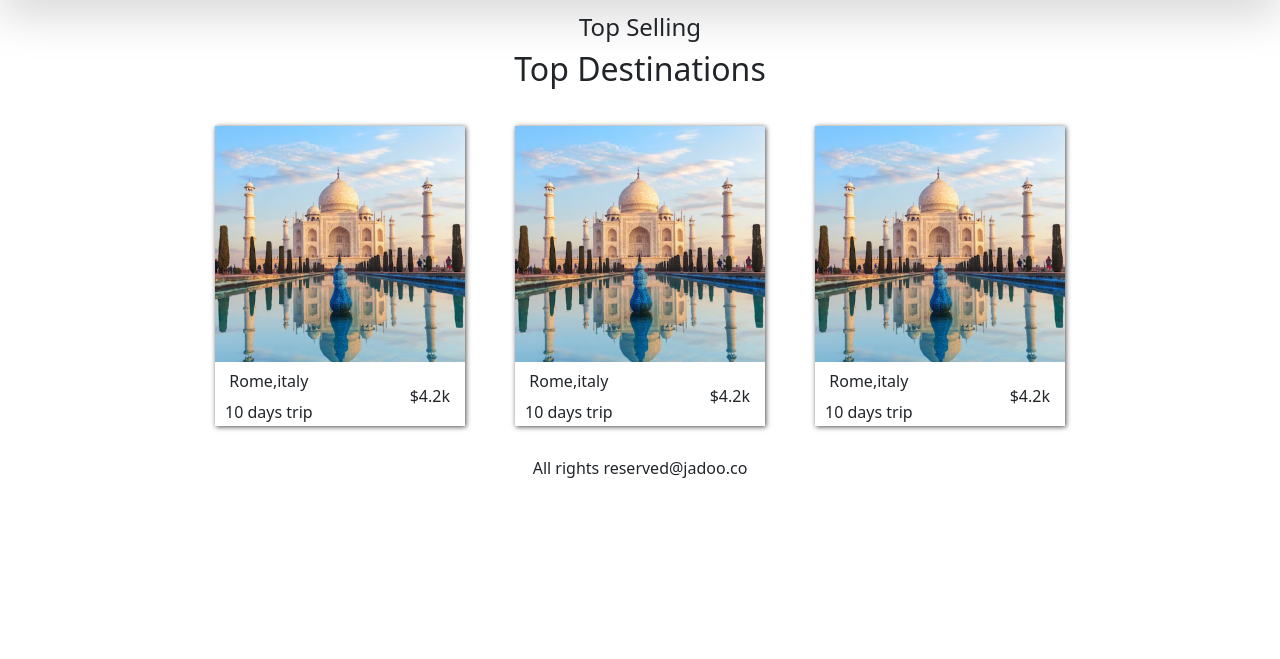
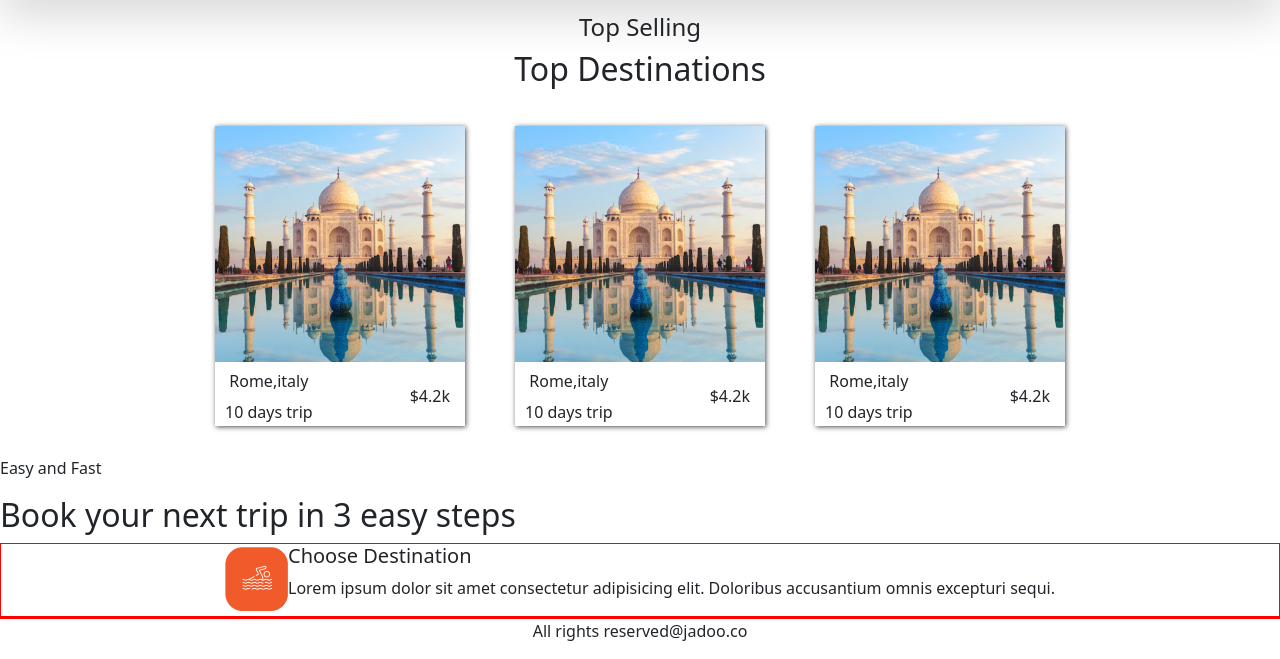
Before and after one commit to AmanCodeCraft/Traval-Web, a plain HTML site: page index.html in a window 1280 px wide. Shown: the part 765-1424 px from the top of the page. Before the commit the page ends 1261 px from the top, so only its background shows below. Drawn offline with nearby package versions, Linux system fonts and the light colour scheme.

Commit message:
Update index.html

```diff
--- a/index.html
+++ b/index.html
@@ -102,6 +102,26 @@
     </div>
     </div>
 
+    <!-- book next trip area -->
+
+    <div class="trip-area">
+      <p>Easy and Fast</p>
+      <h2>Book your next trip
+        in 3 easy steps</h2>
+      <div class="left-trip-area redborder">
+        <div class="trip-box flexo">
+          <div class="trip-icon">
+            <img src="./images/Group 12.png" alt="trip-icon" class="img-fluid">
+          </div>
+          <div class="trip-content">
+            <h5>Choose Destination</h5>
+            <p>Lorem ipsum dolor sit amet consectetur adipisicing elit. Doloribus accusantium omnis excepturi sequi.</p>
+          </div>
+        </div>
+      </div>
+      <div class="right-trip-area redborder"></div>
+    </div>
+
     <footer>
       <p class="text-center">All rights reserved@jadoo.co</p>
     </footer>
```
